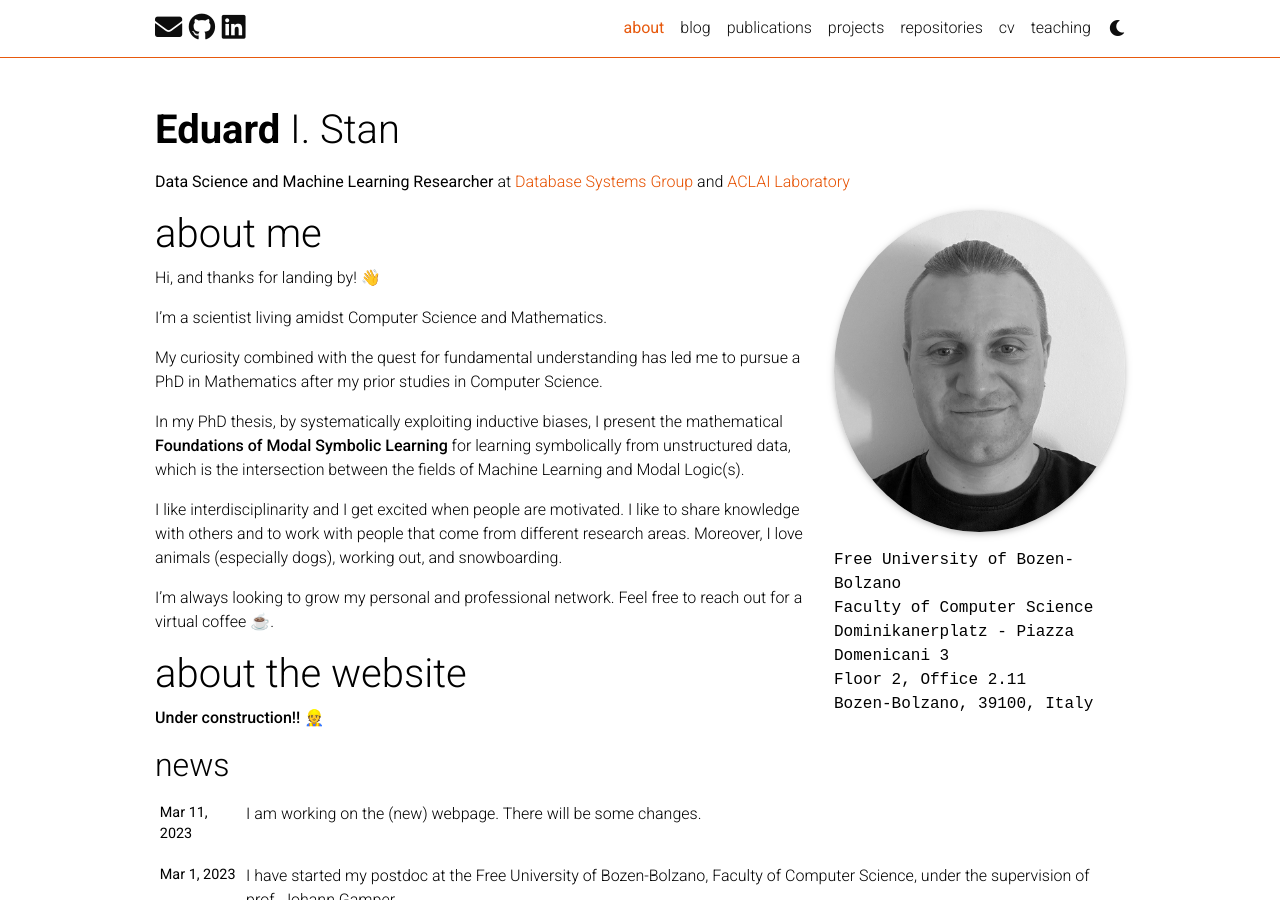
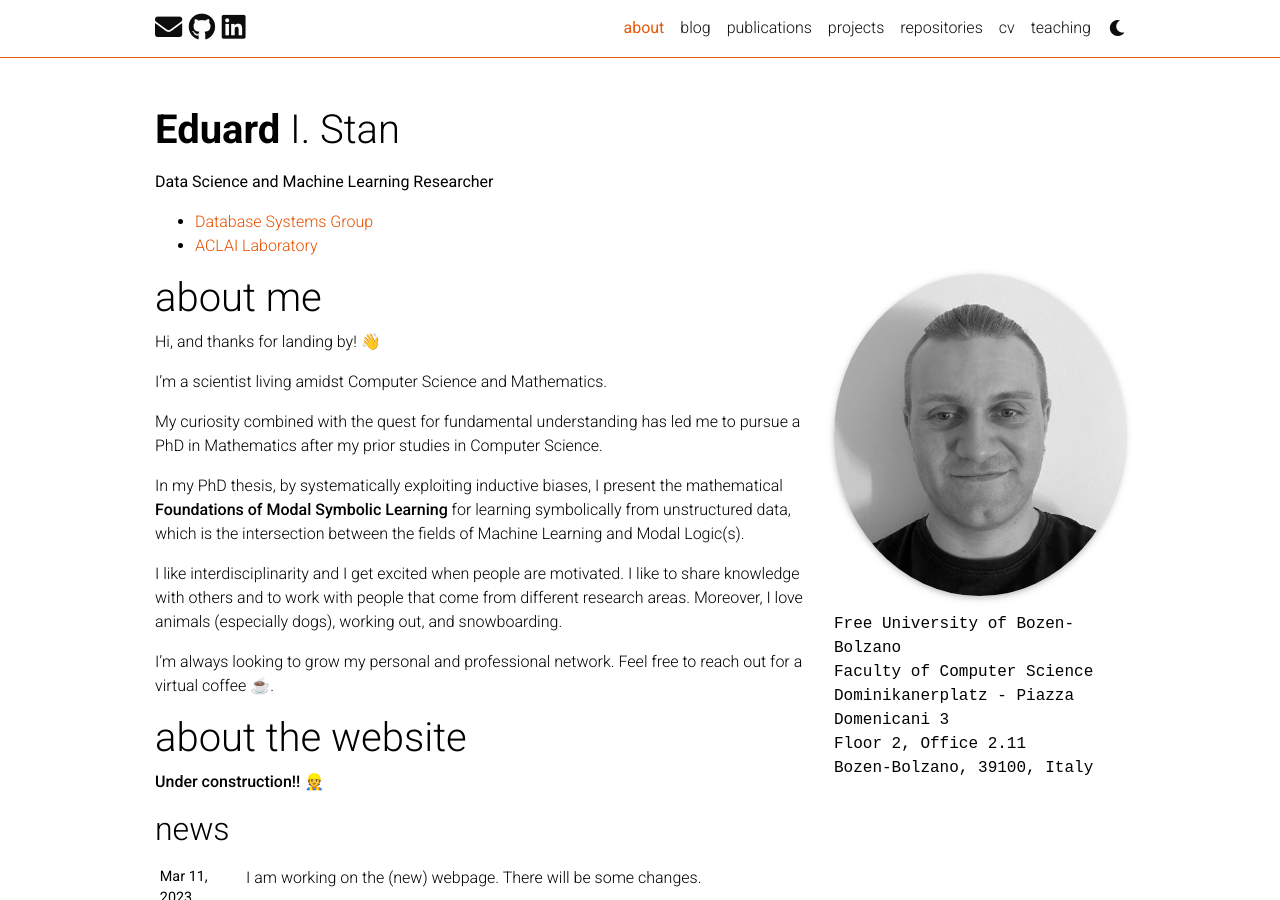
Before and after one commit to eduardstan/eduardstan.github.io, a Jekyll site: the page built from _pages/about.md, in a window 1280 px wide and 900 px high. Built offline with Jekyll 4.4.1, drawn with Linux system fonts in a browser that asks for light colours; full-size pictures stand in for the smaller copies a plugin makes; emoji names are drawn with the system emoji font; comment, search, counter and statistics services are not loaded; a style sheet for code colours, icons or effects is not loaded.

Commit message:
Changed _pages/about.md

```diff
--- a/_pages/about.md
+++ b/_pages/about.md
@@ -3,7 +3,13 @@ layout: about-custom
 title: about
 permalink: /
 subtitle: >
-    <p><b>Data Science and Machine Learning Researcher</b> at <a href='https://dbs.inf.unibz.it/'>Database Systems Group</a> and <a href='https://aclai.unife.it/en/'>ACLAI Laboratory</a></p>
+    <p>
+    	<b>Data Science and Machine Learning Researcher</b>
+    	<ul>
+    	<li><a href='https://dbs.inf.unibz.it/'>Database Systems Group</a></li>
+    	<li><a href='https://aclai.unife.it/en/'>ACLAI Laboratory</a></li>
+    	</ul>
+    </p>
 
 profile:
   align: right
```
